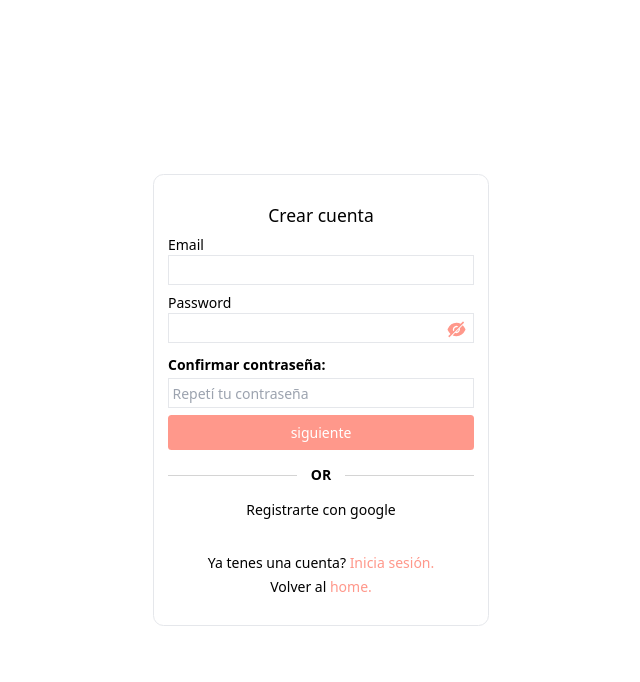
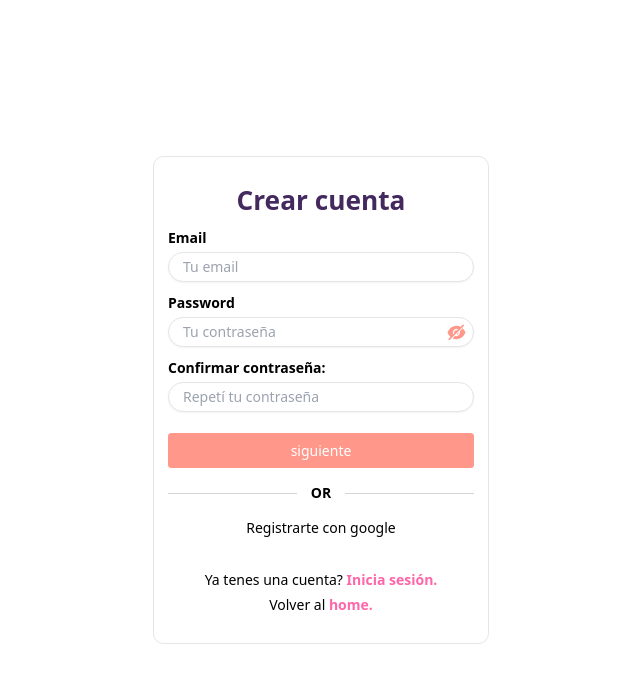
Before and after one commit to MaguiMartiin/BookHubFront, a React (Vite) app: page /signup in a window 1280 px wide. Shown: the top 682 px of the page, without its empty margins (319-959 px from the left). Built offline with nearby package versions, Linux system fonts and the light colour scheme; a web font is replaced by a local one.

Commit message:
user_register_local

```diff
--- a/src/components/user/SignUpForm1.jsx
+++ b/src/components/user/SignUpForm1.jsx
@@ -5,10 +5,8 @@ import { useToggle } from "./UseToggle";
 import axios from "axios";
 import * as Yup from "yup";
 
-const SignUpFrorm1 = ({
-    callBack,
-}) => {
-	const [isPasswordShow, toggleShowPassword] = useToggle();
+const SignUpFrorm1 = ({ callBack }) => {
+		const [isPasswordShow, toggleShowPassword] = useToggle();
 
 	const validationSchema = Yup.object().shape({
 		// Falta validación email ya existe
@@ -29,6 +27,8 @@ const SignUpFrorm1 = ({
 			}),
 	});
 
+
+
 	return (
 		// <div className="container flex flex-col h-screen justify-center items-center">
 		<Formik
@@ -39,29 +39,44 @@ const SignUpFrorm1 = ({
 			}}
 			onSubmit={async (values, { resetForm, setSubmitting }) => {
 				try {
-					const respose = await axios.post("http://localhost:3001/sign", {
+					const respose = await axios.post("http://localhost:3001/user/sign", {
 						email: values.email,
 					});
-                    callBack({
-                        email: values.email.trim(),
-                        password: values.passwordKey
-                    })
-
+					callBack({
+						email: values.email.trim(),
+						password: values.passwordKey,
+					});
 				} catch (error) {
 					console.log(error);
 				}
-                setSubmitting(false);
-                resetForm();
+				setSubmitting(false);
+				resetForm();
 			}}
 			validationSchema={validationSchema}>
 			{({ errors, touched }) => (
 				<Form>
 					{/* <div className="mb-5"> */}
-					<h2 className="text-xl text-center ">Crear cuenta</h2>
+					<h2 className="text-3xl text-center text-customColor4 font-bold ">
+						Crear cuenta
+					</h2>
 
 					<div className="flex flex-col my-2">
-						<label htmlFor="email">Email</label>
-						<Field type="email" name="email" className="border p-1" />
+						<label htmlFor="email" className="block my-1 font-semibold">
+							Email
+						</label>
+						<Field
+							className={
+								touched.email && errors.email
+									? "inputError"
+									: touched.email && !errors.email
+									? "inputSuccess"
+									: "input"
+							}
+							type="email"
+							name="email"
+							placeholder="Tu email"
+							autoComplete="false"
+						/>
 
 						<ErrorMessage
 							name="email"
@@ -71,12 +86,21 @@ const SignUpFrorm1 = ({
 						/>
 					</div>
 					<div className="flex flex-col my-2">
-						<label htmlFor="password">Password</label>
+						<label htmlFor="password" className="block my-1 font-semibold">
+							Password
+						</label>
 						<div className="flex flex-col justify-between  relative w-full">
 							<Field
+								placeholder="Tu contraseña"
 								type={isPasswordShow ? `text` : `password`}
 								name="passwordKey"
-								className="border p-1"
+								className={
+									touched.passwordKey && errors.passwordKey
+										? "inputError"
+										: touched.passwordKey && !errors.passwordKey
+										? "inputSuccess"
+										: "input"
+								}
 							/>
 							<div className="absolute inset-y-0 right-0 flex items-end pr-2 pb-1 ">
 								<button onClick={toggleShowPassword} type="button">
@@ -107,7 +131,13 @@ const SignUpFrorm1 = ({
 						</label>
 
 						<Field
-							className="border p-1"
+							className={
+								touched.passwordConfirm && errors.passwordConfirm
+									? "inputError"
+									: touched.passwordConfirm && !errors.passwordConfirm
+									? "inputSuccess"
+									: "input"
+							}
 							type={isPasswordShow ? `text` : `password`}
 							name="passwordConfirm"
 							placeholder="Repetí tu contraseña"
@@ -124,7 +154,7 @@ const SignUpFrorm1 = ({
 					</div>
 					<button
 						type="submit"
-						className="bg-primary text-white px-4 py-2 rounded hover:bg-red-400 w-full">
+						className="bg-primary text-white px-4 py-2 rounded hover:bg-red-400 w-full mt-4">
 						siguiente
 					</button>
 				</Form>
--- a/src/components/user/SignUpForm2.jsx
+++ b/src/components/user/SignUpForm2.jsx
@@ -12,25 +12,29 @@ import { useNavigate } from "react-router-dom";
 
 const validationSchema = Yup.object().shape({
 	name: Yup.string().required("Este campo es requerido."),
-	lastname: Yup.string().required("Este campo es requerido."),
+	lastName: Yup.string().required("Este campo es requerido."),
 });
 
 const SingUpForm2 = ({ userData, setSignUpStep }) => {
+	const navigate = useNavigate();
+
 	return (
 		<Formik
 			initialValues={{
 				name: "",
-				lastname: "",
+				lastName: "",
 			}}
 			onSubmit={async (values) => {
 				const user = {
 					...userData,
 					name: values.name,
-					lastname: values.lastname,
+					lastName: values.lastName,
 				};
+				console.log(user);
 
 				try {
 					await axios.post("http://localhost:3001/user", user);
+					navigate("/login");
 				} catch (error) {
 					console.log(error);
 				}
@@ -39,19 +43,55 @@ const SingUpForm2 = ({ userData, setSignUpStep }) => {
 				resetForm();
 			}}
 			validationSchema={validationSchema}>
-			{({ errors, touched }) => (
+			{({ errors, touched, isSubmitting }) => (
 				<Form>
 					<h2 className="text-xl text-center my-2">Últimos datos &#128513;</h2>
-					<div className="flex flex-col my-2">
-                        <label htmlFor="name">Nombre</label>
-                        <Field type="text" name="name" />
-                        <ErrorMessage name="name" />
-                    </div>
-                    <div className="flex flex-col my-2">
-                        <label htmlFor="lastname">Apellido</label>
-                        <Field type="text" name="lastname" />
-                        <ErrorMessage name="lastname" />
-                    </div>
+					<div className="flex flex-col justify-between  relative w-full my-2">
+						<label htmlFor="name">Nombre</label>
+						<Field
+							type="text"
+							name="name"
+							className={
+								touched.passwordConfirm && errors.passwordConfirm
+									? "inputError"
+									: touched.passwordConfirm && !errors.passwordConfirm
+									? "inputSuccess"
+									: "input"
+							}
+						/>
+						<ErrorMessage
+							name="name"
+							component={() => (
+								<p className="text-red-500 text-xm italic">{errors.name}</p>
+							)}
+						/>
+					</div>
+					<div className="flex flex-col justify-between  relative w-full my-2">
+						<label htmlFor="lastName">Apellido</label>
+						<Field
+							type="text"
+							name="lastName"
+							className={
+								touched.passwordConfirm && errors.passwordConfirm
+									? "inputError"
+									: touched.passwordConfirm && !errors.passwordConfirm
+									? "inputSuccess"
+									: "input"
+							}
+						/>
+						<ErrorMessage
+							name="lastName"
+							component={() => (
+								<p className="text-red-500 text-xm italic">{errors.lastName}</p>
+							)}
+						/>
+					</div>
+					<button
+						className="bg-primary w-full  hover:bg-secondary text-black font-bold py-2 px-4 rounded focus:outline-none focus:shadow-outline mt-4"
+						type="submit"
+						disabled={isSubmitting}>
+						{isSubmitting ? "Enviando..." : "Guardar"}
+					</button>
 				</Form>
 			)}
 		</Formik>
--- a/src/index.css
+++ b/src/index.css
@@ -38,4 +38,7 @@
 	.inputSuccess {
 		@apply h-8 px-4 py-4 w-full text-black border border-green-500 rounded-full shadow-sm focus:outline-none focus:ring-2 focus:ring-green-700 focus:border-transparent;
 	}
+	 .input {
+        @apply h-8 px-4 py-4 w-full text-black border border-secondaryBorderLight dark:border-customColor1 rounded-full shadow-sm focus:outline-none focus:ring-2 focus:ring-customColor2 focus:border-transparent;
+    }
 }
--- a/src/views/User/Login.jsx
+++ b/src/views/User/Login.jsx
@@ -39,15 +39,27 @@ const Login = () => {
 
 					return errors;
 				}}>
-				{({ errors }) => (
+				{({ errors, touched }) => (
 					<Form className="shadow rounded-lg bg-white p-6 flex flex-col w-96 ">
 						<div className="mb-5">
 							<div className="mb-5 text-center">
-								<h1 className="text-3xl">Bienvenido!</h1>
+								<h1 className="text-3xl text-customColor4 font-bold">
+									Bienvenido!
+								</h1>
 							</div>
 							<div className=" flex flex-col justify-between">
 								<label htmlFor="email">Email</label>
-								<Field type="email" name="email" className="border p-1" />
+								<Field
+									type="email"
+									name="email"
+									className={
+										touched.email && errors.email
+											? "inputError"
+											: touched.email && !errors.email
+											? "inputSuccess"
+											: "input"
+									}
+								/>
 							</div>
 							<div>
 								<ErrorMessage
@@ -65,7 +77,17 @@ const Login = () => {
 								<label htmlFor="password">Password</label>
 							</div>
 							<div className="flex flex-col justify-center">
-								<Field type="password" name="password" className="border p-1" />
+								<Field
+									type="password"
+									name="password"
+									className={
+										touched.email && errors.email
+											? "inputError"
+											: touched.email && !errors.email
+											? "inputSuccess"
+											: "input"
+									}
+								/>
 							</div>
 							<div>
 								<ErrorMessage
@@ -78,9 +100,11 @@ const Login = () => {
 								/>
 							</div>
 						</div>
-						<a class="text-center text-sm mb-2 link" href="/changepassword">
+						<Link
+							className="text-center text-sm mb-2 link text-customColor4"
+							to="/changepassword">
 							¿Olvidaste tu contraseña?
-						</a>
+						</Link>
 						<button
 							type="submit"
 							className="bg-primary text-white px-4 py-2 rounded hover:bg-red-400 w-full">
@@ -96,15 +120,15 @@ const Login = () => {
 						<div className="flex flex-col mt-8">
 							<div className="text-center flex-row my-1">
 								¿No tenes cuenta?{" "}
-								<Link to="/signup" className="text-primary">
+								<Link to="/signup" className="text-customColor1 font-semibold">
 									Registrate.
 								</Link>
 							</div>
 							<div class="text-center flex-row my-">
 								Volver al{" "}
-								<a class="link" href="/">
+								<Link to="/" className="text-customColor1 font-semibold">
 									home.
-								</a>
+								</Link>
 							</div>
 						</div>
 					</Form>
--- a/src/views/User/SignUp.jsx
+++ b/src/views/User/SignUp.jsx
@@ -15,21 +15,21 @@ const SignUp = () => {
 
 	const [userData, setUserData] = useState({
 		email: "",
-		password: "",
+		passwordKey: "",
 	});
 
-	const setFormData1 = ({ email, password }) => {
+	const setFormData1 = ({ email, passwordKey }) => {
 		setUserData({
 			...userData,
 			email,
-			password,
+			passwordKey,
 		});
 		setSignUpStep(2); // Cambiar al segundo paso (SignUpForm2)
 	};
 
 	return (
 		<div className="w-full h-screen flex flex-col justify-center items-center">
-			<div className="flex flex-col w-96 py-8 px-4 bg-secondaryLight dark:bg-secondary rounded-xl border border-secondaryBorderLight dark:border-secondaryBorder">
+			<div className="flex flex-col w-96 py-8 px-4 bg-secondaryLight dark:bg-secondary rounded-xl border border-secondaryBorderLight dark:border-secondaryBorder ">
 				{/* Forms */}
 				{signUpStep === 1 && <SignUpForm1 callBack={setFormData1} />}
 				{signUpStep === 2 && <SignUpForm2 userData={userData} />}
@@ -45,13 +45,13 @@ const SignUp = () => {
 				<div className="flex flex-col mt-8">
 					<div className="text-center flex-row my-1">
 						Ya tenes una cuenta?{" "}
-						<Link className="text-primary" to="/login">
+						<Link className="text-customColor1 font-semibold" to="/login">
 							Inicia sesión.
 						</Link>
 					</div>
 					<div className="text-center flex-row my-">
 						Volver al{" "}
-						<Link className="text-primary" to="/">
+						<Link className="text-customColor1 font-semibold" to="/">
 							home.
 						</Link>
 					</div>
--- a/tailwind.config.js
+++ b/tailwind.config.js
@@ -6,6 +6,12 @@ export default {
 			colors: {
 				primary: "#FF988B",
 				primaryLight: "#FAFAFA",
+				secondaryBorderLight: "#E5E5E5",
+				customColor0: "#ff90c0",
+				customColor1: "#ff65a9",
+				customColor2: "#c3418e",
+				customColor3: "#793474",
+				customColor4: "#44295f",
 			},
 		},
 	},
```
